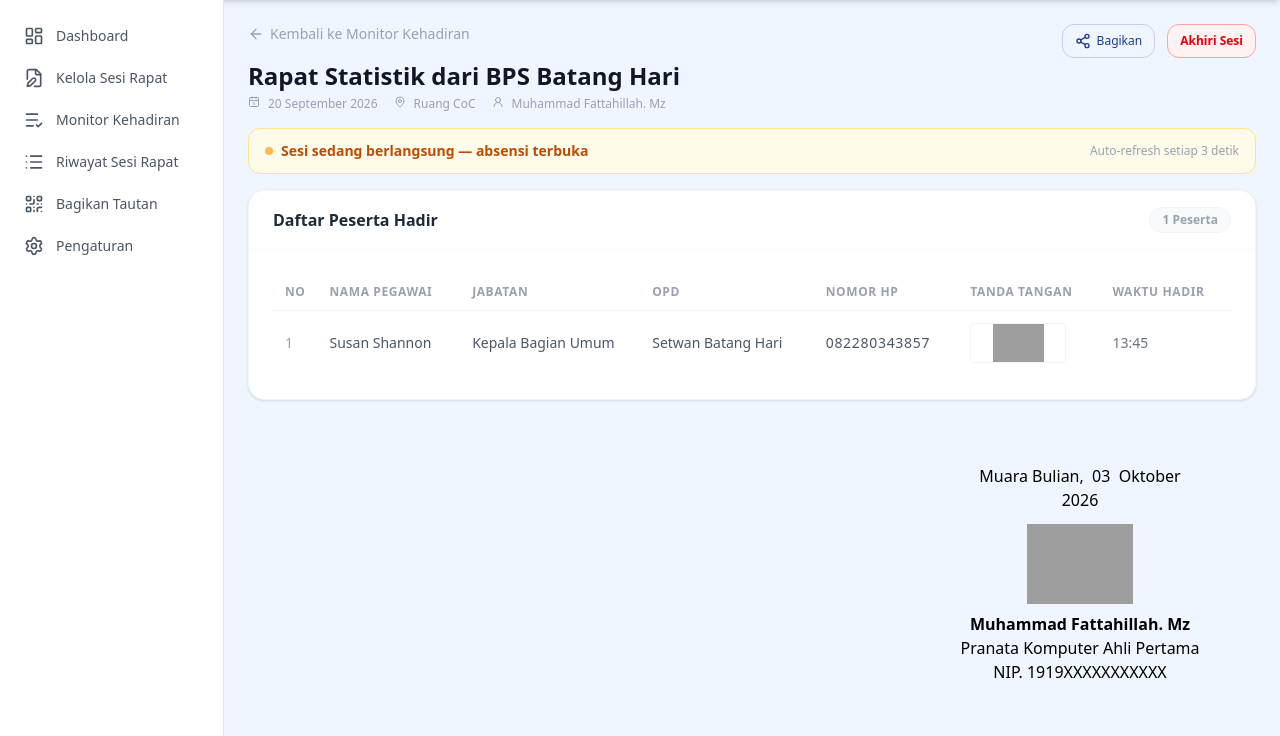
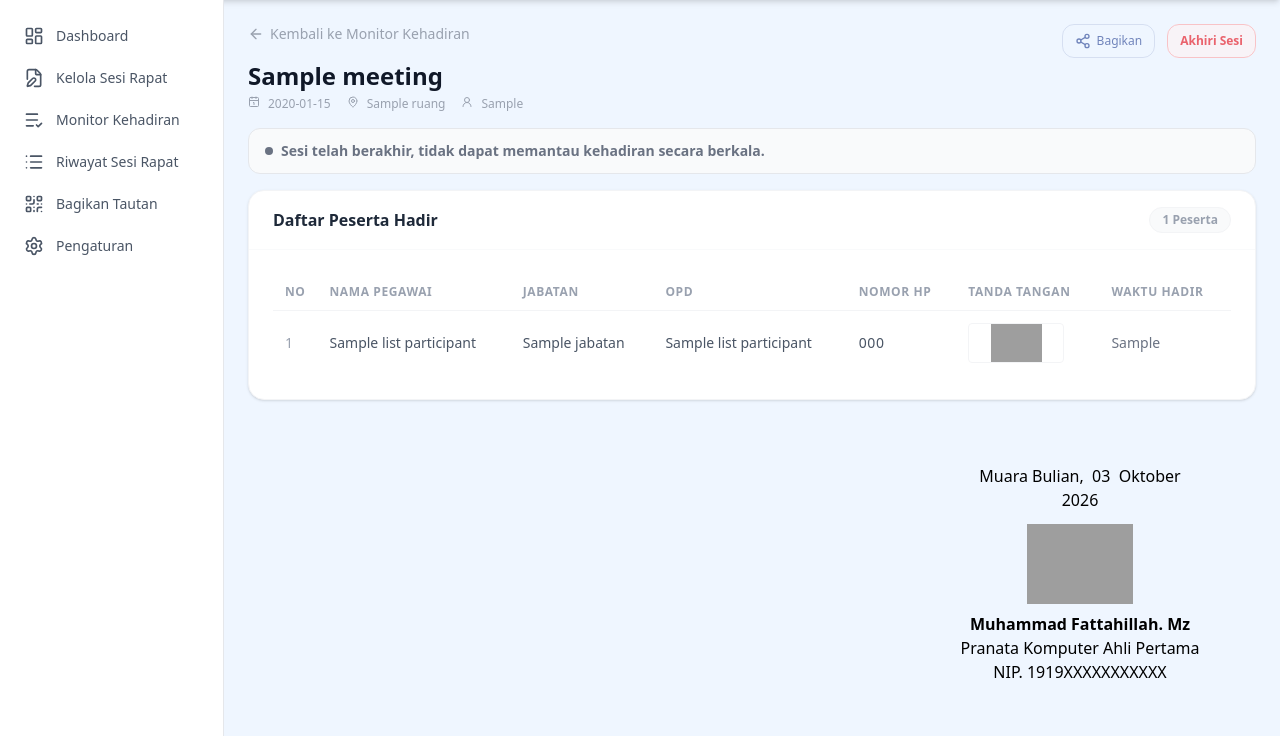
Before and after one commit to muhammad2603/daftar-hadir-rapat-online, a Node project: template views/backend/live_view_kehadiran.ejs in a window 1280 px wide. Shown: the part 64-800 px from the top of the page. Run offline with Node 20 templates, Linux system fonts and the light colour scheme; the template is opened without the code that fills it: most values are stand-ins (such as "Sample title", 1, 10 or a date in 2020); style sheets or scripts are compiled from the project's sources; some libraries are stand-ins or nearby versions; grey boxes are pictures that could not be loaded.

Commit message:
chore: menampilkan data sesi rapat, list peserta, total peserta, beserta link kehadiran
chore: menyesuaikan UI komponen sesi rapat berdasarkan state rapat

chore: menyesuaikan nama peserta yang terdaftar beserta waktu kehadiran difull view gambar tanda tangan

```diff
--- a/views/backend/live_view_kehadiran.ejs
+++ b/views/backend/live_view_kehadiran.ejs
@@ -25,7 +25,7 @@
                             </svg>
                             <span>Kembali ke Monitor Kehadiran</span>
                         </a>
-                        <h2 class="font-display text-2xl font-bold text-gray-900">Rapat Statistik dari BPS Batang Hari</h2>
+                        <h2 class="font-display text-2xl font-bold text-gray-900"><%= meetingData.judul %></h2>
                         <div class="flex flex-wrap gap-x-4 mt-1 text-xs text-gray-400 print:mt-3 print:text-base print:text-black/75">
                             <span class="inline-flex gap-2">
                                 <svg xmlns="http://www.w3.org/2000/svg" width="24" height="24" viewBox="0 0 24 24" fill="none" stroke="currentColor"
@@ -37,7 +37,7 @@
                                     <path d="M8 2v3" />
                                     <rect x="3" y="3" width="18" height="18" rx="2" />
                                 </svg>
-                                <time datetime="2026-09-20">20 September 2026</time>
+                                <span><%= meetingData.tanggal %></span>
                             </span>
                             <span class="inline-flex gap-2">
                                 <svg xmlns="http://www.w3.org/2000/svg" width="24" height="24" viewBox="0 0 24 24" fill="none" stroke="currentColor"
@@ -46,7 +46,7 @@
                                     <path d="M20 10c0 4.993-5.539 10.193-7.399 11.799a1 1 0 0 1-1.202 0C9.539 20.193 4 14.993 4 10a8 8 0 0 1 16 0" />
                                     <circle cx="12" cy="10" r="3" />
                                 </svg>
-                                <span>Ruang CoC</span>
+                                <span><%= meetingData.ruang %></span>
                             </span>
                             <span class="inline-flex gap-2">
                                 <svg xmlns="http://www.w3.org/2000/svg" width="24" height="24" viewBox="0 0 24 24" fill="none" stroke="currentColor"
@@ -55,12 +55,12 @@
                                     <circle cx="12" cy="8" r="5" />
                                     <path d="M20 21a8 8 0 0 0-16 0" />
                                 </svg>
-                                <span>Muhammad Fattahillah. Mz</span>
+                                <span><%= meetingData.pimpinan_rapat %></span>
                             </span>
                         </div>
                     </div>
                     <div class="flex items-center gap-3 shrink-0 print:hidden">
-                        <button id="btnShowQrCode" type="button" class="flex items-center gap-1.5 px-3 py-2 border border-blue-900/20 text-blue-900 text-xs font-medium rounded-xl hover:bg-blue-50 transition cursor-pointer">
+                        <button id="btnShowQrCode" type="button" class="flex items-center gap-1.5 px-3 py-2 border border-blue-900/20 text-blue-900 text-xs font-medium rounded-xl hover:bg-blue-50 transition cursor-pointer disabled:cursor-not-allowed disabled:opacity-60" <%= (meetingData.state !== "Sedang Berlangsung") ? "disabled" : "" %>>
                             <svg xmlns="http://www.w3.org/2000/svg" width="24" height="24" viewBox="0 0 24 24" fill="none" stroke="currentColor"
                                 stroke-width="2" stroke-linecap="round" stroke-linejoin="round"
                                 class="size-4">
@@ -72,9 +72,10 @@
                             </svg>
                             <span>Bagikan</span>
                         </button>
-                        <button id="btnEndSession" type="button" class="flex items-center gap-1.5 px-3 py-2 bg-red-50 text-red-600 text-xs font-semibold border border-solid border-red-300 rounded-xl cursor-pointer transition-colors duration-150 ease-in hover:not-disabled:bg-red-100 hover:not-disabled:border-red-400 disabled:opacity-40 disabled:cursor-not-allowed">Akhiri Sesi</button>
+                        <button id="btnEndSession" data-meeting-id="<%= meetingData.id %>" type="button" class="flex items-center gap-1.5 px-3 py-2 bg-red-50 text-red-600 text-xs font-semibold border border-solid border-red-300 rounded-xl cursor-pointer transition-colors duration-150 ease-in hover:not-disabled:bg-red-100 hover:not-disabled:border-red-400 disabled:opacity-60 disabled:cursor-not-allowed" <%= (meetingData.state !== "Sedang Berlangsung") ? "disabled" : "" %>>Akhiri Sesi</button>
                     </div>
                 </div>
+                <% if(meetingData.state === "Sedang Berlangsung") { %>
                     <div class="flex items-center justify-between px-4 py-3 rounded-xl border bg-amber-50 border-amber-200 print:hidden">
                         <div class="flex items-center gap-2">
                             <span class="size-2 rounded-full bg-amber-500 animate-pulse"></span>
@@ -82,13 +83,59 @@
                         </div>
                         <span class="text-xs text-gray-400">Auto-refresh setiap 3 detik</span>
                     </div>
+                <% } else { %>
+                    <div class="flex items-center justify-between px-4 py-3 rounded-xl border bg-gray-50 border-gray-200 print:hidden">
+                        <div class="flex items-center gap-2">
+                            <span class="size-2 rounded-full bg-gray-500"></span>
+                            <span class="text-sm font-semibold text-gray-500">Sesi telah berakhir, tidak dapat memantau kehadiran secara berkala.</span>
+                        </div>
+                    </div>
+                <% } %>
                 <div class="bg-white rounded-2xl border border-gray-100 shadow-sm overflow-hidden print:mt-12 print:shadow-none print:border-gray-200 print:rounded-none">
                     <div class="px-6 py-4 border-b border-gray-50 flex items-center justify-between print:hidden">
                         <h3 class="font-semibold text-gray-800">Daftar Peserta Hadir</h3>
-                        <span class="text-xs text-gray-400 bg-gray-50 border border-gray-100 px-3 py-1 rounded-full font-semibold">1 Peserta</span>
+                        <span class="text-xs text-gray-400 bg-gray-50 border border-gray-100 px-3 py-1 rounded-full font-semibold"><%= totalParticipants %> Peserta</span>
                     </div>
                     <div class="p-6 print:py-3.5 print:px-2">
-                        <!-- __COMMENT__ Gunakan blok ini saat belum ada peserta yang hadir -->
+                        <% if(totalParticipants > 0) { %>
+                            <div class="overflow-x-auto">
+                                <table class="w-full text-sm">
+                                    <thead class="text-gray-400 print:text-black">
+                                        <tr class="border-b border-gray-100 print:border-gray-200">
+                                            <th class="text-left py-2.5 px-3 text-xs font-semibold  uppercase tracking-wider w-10 print:hidden">No
+                                            </th>
+                                            <th class="text-left py-2.5 px-3 text-xs font-semibold  uppercase tracking-wider">Nama Pegawai</th>
+                                            <th class="text-left py-2.5 px-3 text-xs font-semibold  uppercase tracking-wider">Jabatan</th>
+                                            <th class="text-left py-2.5 px-3 text-xs font-semibold  uppercase tracking-wider">OPD</th>
+                                            <th class="text-left py-2.5 px-3 text-xs font-semibold  uppercase tracking-wider">Nomor HP</th>
+                                            <th class="text-left py-2.5 px-3 text-xs font-semibold  uppercase tracking-wider">Tanda Tangan</th>
+                                            <th class="text-left py-2.5 px-3 text-xs font-semibold  uppercase tracking-wider print:hidden">Waktu
+                                                Hadir</th>
+                                        </tr>
+                                    </thead>
+                                    <tbody class="divide-y divide-gray-50">
+                                        <% listParticipants.forEach((row, idx) => { %>
+                                            <tr class="hover:bg-gray-50/50 transition-colors group">
+                                                <td class="py-3 px-3 text-gray-400 text-sm print:hidden print:text-black/75"><%= ++idx %></td>
+                                                <td class="py-3 px-3">
+                                                    <p class="participant-name font-medium text-gray-600 text-sm print:text-black/75"><%= row.nama_pegawai %></p>
+                                                </td>
+                                                <td class="py-3 px-3 text-gray-600 text-sm leading-snug max-w-40 print:text-black/75"><%= row.jabatan %></td>
+                                                <td class="py-3 px-3 text-gray-600 text-sm print:text-black/75"><%= row.nama_opd %></td>
+                                                <td class="py-3 px-3 text-gray-600 text-sm tracking-wider print:text-black/75"><%= row.nomor_hp %></td>
+                                                <td class="py-3 px-3">
+                                                    <!-- TODO Source tanda tangan peserta harus diambil melalui endpoint -->
+                                                    <img src="https://i.pinimg.com/736x/f0/a9/93/f0a993fdc4e1d81651f1d820c746fc3f.jpg"
+                                                        alt="Tanda Tangan <%= row.nama_pegawai %>" title="Klik untuk melihat full view"
+                                                        class="ttd-image h-10 w-24 object-contain border border-gray-100 rounded bg-white cursor-pointer print:border-none" />
+                                                </td>
+                                                <td class="time-presence py-3 px-3 text-gray-500 text-sm print:hidden"><%= row.waktu_kehadiran %></td>
+                                            </tr>
+                                        <% }) %>
+                                    </tbody>
+                                </table>
+                            </div>
+                        <% } else { %>
                             <div class="text-center py-16 text-gray-400 hidden">
                                 <svg xmlns="http://www.w3.org/2000/svg" width="24" height="24" viewBox="0 0 24 24" fill="none" stroke="currentColor"
                                     stroke-width="2" stroke-linecap="round" stroke-linejoin="round"
@@ -100,40 +147,7 @@
                                 <p class="text-sm font-medium">Belum Ada Peserta yang Hadir</p>
                                 <p class="text-xs mt-1">Bagikan tautan absensi kepada peserta rapat</p>
                             </div>
-                        <!-- __COMMENT__ Gunakan blok ini saat sudah ada peserta yang hadir (>= 1) -->
-                        <div class="overflow-x-auto">
-                            <table class="w-full text-sm">
-                                <thead class="text-gray-400 print:text-black">
-                                    <tr class="border-b border-gray-100 print:border-gray-200">
-                                        <th class="text-left py-2.5 px-3 text-xs font-semibold  uppercase tracking-wider w-10 print:hidden">No</th>
-                                        <th class="text-left py-2.5 px-3 text-xs font-semibold  uppercase tracking-wider">Nama Pegawai</th>
-                                        <th class="text-left py-2.5 px-3 text-xs font-semibold  uppercase tracking-wider">Jabatan</th>
-                                        <th class="text-left py-2.5 px-3 text-xs font-semibold  uppercase tracking-wider">OPD</th>
-                                        <th class="text-left py-2.5 px-3 text-xs font-semibold  uppercase tracking-wider">Nomor HP</th>
-                                        <th class="text-left py-2.5 px-3 text-xs font-semibold  uppercase tracking-wider">Tanda Tangan</th>
-                                        <th class="text-left py-2.5 px-3 text-xs font-semibold  uppercase tracking-wider print:hidden">Waktu Hadir</th>
-                                    </tr>
-                                </thead>
-                                <tbody class="divide-y divide-gray-50">
-                                    <tr class="hover:bg-gray-50/50 transition-colors group">
-                                        <td class="py-3 px-3 text-gray-400 text-sm print:hidden print:text-black/75">1</td>
-                                        <td class="py-3 px-3"><p class="font-medium text-gray-600 text-sm print:text-black/75">Susan Shannon</p></td>
-                                        <td class="py-3 px-3 text-gray-600 text-sm leading-snug max-w-40 print:text-black/75">Kepala Bagian Umum</td>
-                                        <td class="py-3 px-3 text-gray-600 text-sm print:text-black/75">Setwan Batang Hari</td>
-                                        <td class="py-3 px-3 text-gray-600 text-sm tracking-wider print:text-black/75">082280343857</td>
-                                        <td class="py-3 px-3">
-                                            <img
-                                                id="ttdImage"
-                                                src="https://i.pinimg.com/736x/f0/a9/93/f0a993fdc4e1d81651f1d820c746fc3f.jpg"
-                                                alt="Tanda Tangan Peserta"
-                                                title="Klik untuk melihat full view"
-                                                class="h-10 w-24 object-contain border border-gray-100 rounded bg-white cursor-pointer print:border-none" />
-                                        </td>
-                                        <td class="py-3 px-3 text-gray-500 text-sm print:hidden">13:45</td>
-                                    </tr>
-                                </tbody>
-                            </table>
-                        </div>
+                        <% } %>
                     </div>
                 </div>
             </div>
@@ -162,7 +176,7 @@
                 <div class="flex items-center justify-between px-6 py-5 border-b border-gray-100">
                     <div>
                         <h2 class="font-display text-lg font-bold text-gray-900">Bagikan Tautan Absensi</h2>
-                        <p class="text-xs text-gray-400 mt-0.5 truncate max-w-70">Rapat Finalisasi APBD Tahun 2026</p>
+                        <p class="text-xs text-gray-400 mt-0.5 truncate max-w-70"><%= meetingData.judul %></p>
                     </div>
                     <button id="btnCloseQrCode" title="Tutup" class="w-8 h-8 flex items-center justify-center rounded-lg text-gray-400 cursor-pointer hover:bg-gray-100 transition">
                         <svg xmlns="http://www.w3.org/2000/svg" width="24" height="24" viewBox="0 0 24 24" fill="none" stroke="currentColor"
@@ -176,8 +190,7 @@
                 <div class="p-6 space-y-5">
                     <div class="flex flex-col items-center">
                         <div class="p-3 border-2 border-gray-100 rounded-2xl bg-white">
-                            <!-- TODO source QR Code harus difetch ke internal API QR Code -->
-                            <img src="https://api.qrserver.com/v1/create-qr-code/?size=260x260&data=https%3A%2F%2Fstir-chomp-77468054.figma.site%2F%23attend%2F1582e23b-55da-4df4-a322-81adafd3a135&color=1B3A5C&bgcolor=FFFFFF&margin=16"
+                            <img src="/api/meetings/qr-presence/<%= meetingData.slug_kehadiran %>"
                                 alt="QR Code"
                                 width="200"
                                 height="200"
@@ -191,8 +204,8 @@
                         <div class="flex-1 h-px bg-gray-200"></div>
                     </div>
                     <div class="flex gap-2">
-                        <div class="flex-1 min-w-0 px-3 py-2.5 bg-gray-50 border border-gray-200 rounded-xl text-xs text-gray-600 font-mono truncate">https://stir-chomp-77468054.figma.site/#attend/1582e23b-55da-4df4-a322-81adafd3a135</div>
-                        <button type="button" id="copyLink" data-link="https://stir-chomp-77468054.figma.site/#attend/1582e23b-55da-4df4-a322-81adafd3a135" class="shrink-0 px-4 py-2.5 rounded-xl text-sm font-semibold transition bg-blue-900 text-white cursor-copy hover:not-disabled:bg-blue-hover disabled:opacity-40">Salin</button>
+                        <div class="flex-1 min-w-0 px-3 py-2.5 bg-gray-50 border border-gray-200 rounded-xl text-xs text-gray-600 font-mono truncate"><%= link_kehadiran %></div>
+                        <button type="button" id="copyLink" data-link="<%= link_kehadiran %>" class="shrink-0 px-4 py-2.5 rounded-xl text-sm font-semibold transition bg-blue-900 text-white cursor-copy hover:not-disabled:bg-blue-hover disabled:opacity-40">Salin</button>
                     </div>
                     <p class="text-xs text-amber-600 bg-amber-50 border border-amber-100 rounded-lg px-3 py-2">Catatan: Tautan ini hanya aktif selama sesi rapat berlangsung.</p>
                 </div>
@@ -203,7 +216,7 @@
                 <div class="flex items-center justify-between px-6 py-5 border-b border-gray-100">
                     <div>
                         <h2 class="font-display text-lg font-bold text-gray-900">Tanda Tangan Peserta</h2>
-                        <p class="text-xs text-gray-400 mt-0.5 truncate max-w-70">Nama Peserta: Susan Shannon</p>
+                        <p class="text-xs text-gray-400 mt-0.5 truncate max-w-70">Nama Peserta: <span id="participantName"></span></p>
                     </div>
                     <button
                         id="btnCloseTtdImage"
@@ -220,11 +233,10 @@
                 <div class="p-6 space-y-5">
                     <div class="flex flex-col items-center">
                         <div class="p-3 border-2 border-gray-100 rounded-2xl bg-white">
-                            <!-- TODO source tanda tangan peserta harus melalui request ke internal API, karena gambar tidak disimpan secara publik -->
-                            <img src="https://i.pinimg.com/736x/f0/a9/93/f0a993fdc4e1d81651f1d820c746fc3f.jpg"
-                                alt="Tanda tangan Susan Shannon" width="200" height="200" class="rounded-lg">
+                            <img src=""
+                                width="200" height="200" class="rounded-lg">
                         </div>
-                        <p class="font-semibold text-sm text-gray-400 mt-4.5">Waktu Hadir: 13.45</p>
+                        <p class="font-semibold text-sm text-gray-400 mt-4.5">Waktu Hadir: <span id="timePresence"></span></p>
                     </div>
                 </div>
             </div>
```
Lines whose indentation alone changed are shown as unchanged.
